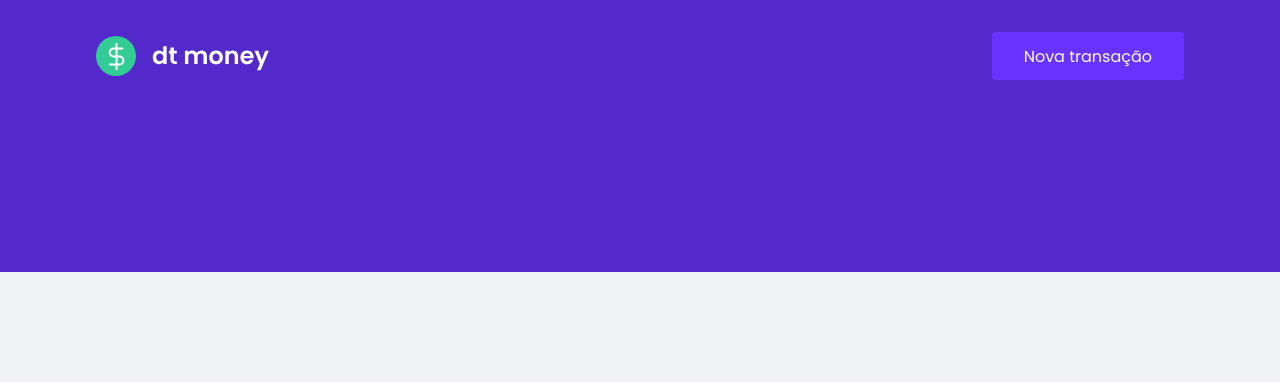
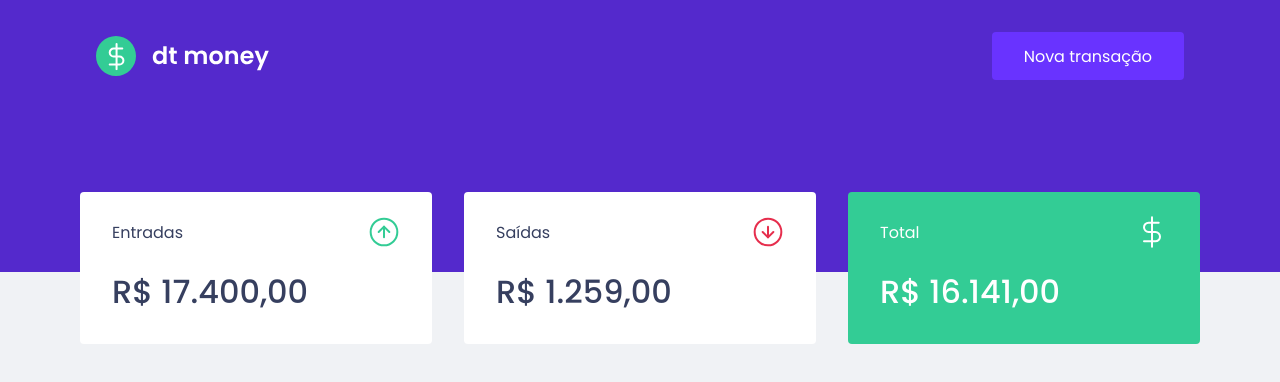
Before and after one commit to wellingtondw/dt-money, a React (Create React App) app: page / in a window 1280 px wide. Shown: the top 382 px of the page. Built offline with nearby package versions, Linux system fonts and the light colour scheme.

Commit message:
create summary component and dashboard base

```diff
--- a/public/index.html
+++ b/public/index.html
@@ -5,7 +5,7 @@
     <meta charset="utf-8" />
     <meta name="viewport" content="width=device-width, initial-scale=1" />
     <link rel="shortcut icon" href="favicon.pgn" type="image/png">
-    <link href="https://fonts.googleapis.com/css2?family=Poppins:wght@400;600&display=swap" rel="stylesheet">
+    <link href="https://fonts.googleapis.com/css2?family=Poppins:wght@400;500;600&display=swap" rel="stylesheet">
     <title>DT Money</title>
   </head>
   <body>
--- a/src/App.tsx
+++ b/src/App.tsx
@@ -1,11 +1,13 @@
 import { GlobalStyle } from "./styles/global";
 
 import { Header } from "./components/Header";
+import { Dashboard } from "./pages/Dashboard";
 
 export function App() {
   return (
     <>
       <Header />
+      <Dashboard />
       <GlobalStyle />
     </>
   );
--- /dev/null
+++ b/src/components/Summary/index.tsx
@@ -0,0 +1,38 @@
+import incomeImg from '../../assets/income.svg'
+import outcomeImg from '../../assets/outcome.svg'
+import totalImg from '../../assets/total.svg'
+
+import * as S from './styles'
+
+export function Summary() {
+  return (
+    <S.Container>
+      <div>
+        <header>
+          <p>Entradas</p>
+          <img src={incomeImg} alt='Entradas'/>
+        </header>
+
+        <strong>R$ 17.400,00</strong>
+      </div>
+
+      <div>
+        <header>
+          <p>Saídas</p>
+          <img src={outcomeImg} alt='Saídas'/>
+        </header>
+
+        <strong>R$ 1.259,00</strong>
+      </div>
+
+      <div>
+        <header>
+          <p>Total</p>
+          <img src={totalImg} alt='Total'/>
+        </header>
+
+        <strong>R$ 16.141,00</strong>
+      </div>
+    </S.Container>
+  )
+}
--- /dev/null
+++ b/src/components/Summary/styles.ts
@@ -0,0 +1,34 @@
+import styled from "styled-components";
+
+export const Container = styled.div`
+  display: grid;
+  grid-template-columns: repeat(3, 1fr);
+  gap: 2rem;
+  color: var(--text-title);
+
+  div {
+    background: var(--shape);
+    border-radius: 0.25rem;
+    padding: 1.5rem 2rem;
+    margin-top: -5rem;
+
+    header {
+      display: flex;
+      align-items: center;
+      justify-content: space-between;
+      margin-bottom: 1rem;
+    }
+
+    strong {
+      display: block;
+      font-size: 2rem;
+      font-weight: 500;
+      line-height: 3.5rem;
+    }
+
+    &:last-child {
+      background: var(--green);
+      color: #fff;
+    }
+  }
+`
--- /dev/null
+++ b/src/pages/Dashboard/index.tsx
@@ -0,0 +1,10 @@
+import { Summary } from '../../components/Summary'
+import * as S from './styles'
+
+export function Dashboard() {
+  return (
+    <S.Container>
+      <Summary />
+    </S.Container>
+  )
+}
--- /dev/null
+++ b/src/pages/Dashboard/styles.ts
@@ -0,0 +1,6 @@
+import styled from "styled-components";
+
+export const Container = styled.div`
+  max-width: 1120px;
+  margin: 0 auto;
+`
--- a/src/styles/global.ts
+++ b/src/styles/global.ts
@@ -5,6 +5,7 @@
   :root {
     --red: #e52e4d;
     --blue: #5429cc;
+    --green: #33CC95;
 
     --blue-light: #6933ff;
 
```
